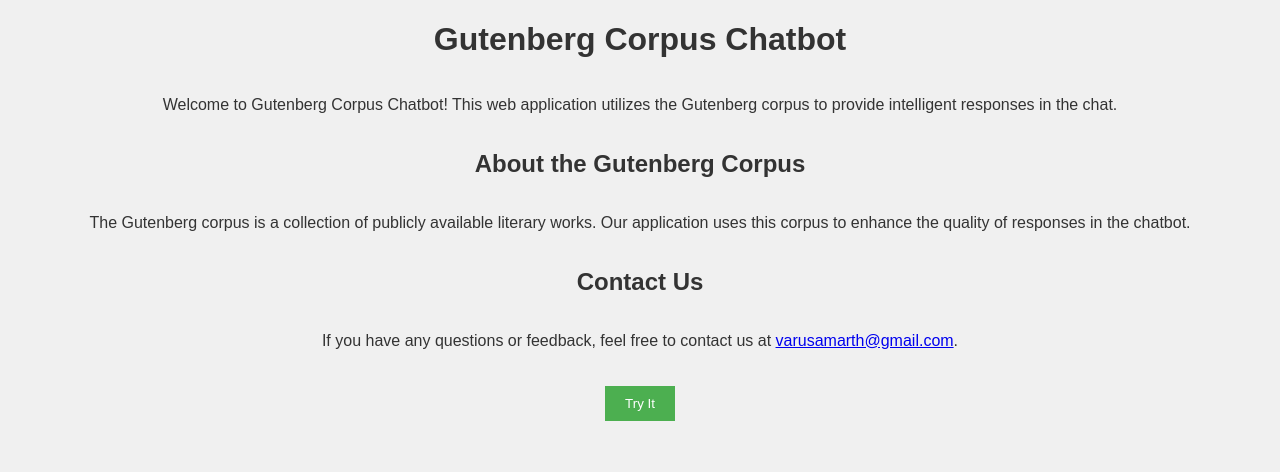
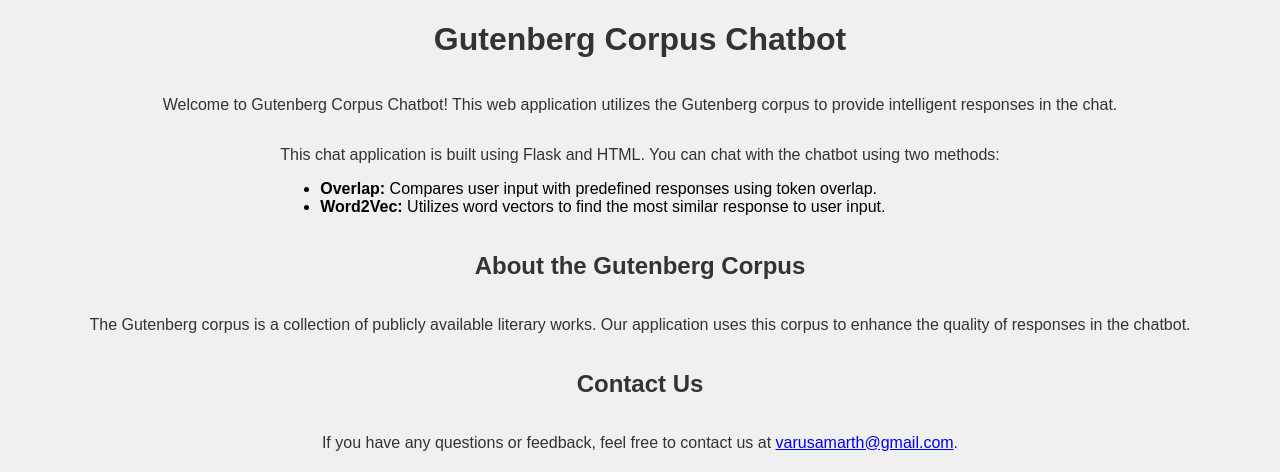
Before and after one commit to samarthvaru/Chatbot_Gutenberg_web_app, a Flask app: template templates/homepage.html in a window 1280 px wide. Shown: the top 472 px of the page. Run offline with Flask 2, Linux system fonts and the light colour scheme; the template is opened without the code that fills it, so the values that code supplies are empty; parts of the project's set-up code (start-up, migrations or seed data) failed here and were passed over.

Commit message:
final commit

```diff
--- a/app.py
+++ b/app.py
@@ -8,16 +8,18 @@
 app = Flask(__name__)
 
 # Connect to the SQLite database in the 'data' folder
-DATABASE = os.path.join(os.path.dirname(__file__), 'data', 'chat_history.db')
+database_path = os.path.join(os.path.dirname(__file__), 'data', 'chat_history.db')
 
 def get_db():
+    # Function to get the database connection from the global context
     db = getattr(g, '_database', None)
     if db is None:
-        db = g._database = sqlite3.connect(DATABASE)
+        db = g._database = sqlite3.connect(database_path)
     return db
 
 @app.teardown_appcontext
 def close_connection(exception):
+    # Function to close the database connection when the app context is torn down
     db = getattr(g, '_database', None)
     if db is not None:
         db.close()
@@ -35,6 +37,7 @@
     conn.commit()
 
 class ChatHistory:
+    # Class to represent a chat history entry
     def __init__(self, id, email, user_turn, chatbot_reply):
         self.id = id
         self.email = email
@@ -42,27 +45,70 @@
         self.chatbot_reply = chatbot_reply
 
 class VectorSimilarityCalculator:
+    """
+    Class to calculate vector similarity for chatbot responses.
+    """
     def __init__(self, responses_fname, vectors_fname):
+        """
+        Initialize the VectorSimilarityCalculator.
+
+        Args:
+            responses_fname (str): File path for chatbot responses.
+            vectors_fname (str): File path for word vectors.
+        """
         self.responses = [x.strip() for x in open(responses_fname)]
         self.word_vectors = self.load_vectors(vectors_fname)
         self.calc_query_vector = {}
         self.resp_vec = {}
 
     def tokenize(self, s):
+        """
+        Simple tokenizer.
+
+        Args:
+            s (str): Input string to tokenize.
+
+        Returns:
+            list: List of tokens after tokenization.
+        """
         tokens = s.lower().split()
         return [re.sub('\W*', '', t) for t in tokens if re.search('\w', t)]
 
     def load_vectors(self, fname):
+        """
+        Load word vectors from the specified file.
+
+        Args:
+            fname (str): File path for word vectors.
+
+        Returns:
+            dict: Dictionary mapping words to their respective vectors.
+        """
         with io.open(fname, 'r', encoding='utf-8', newline='\n', errors='ignore') as fin:
             data = {tokens[0]: list(map(float, tokens[1:])) for line in fin for tokens in [line.rstrip().split(' ')]}
         return data
 
     def normalize_vector(self, vector):
+        """
+        Normalize a vector.
+
+        Args:
+            vector (list): Input vector to normalize.
+
+        Returns:
+            list: Normalized vector.
+        """
         norm_term = sum(v ** 2 for v in vector)
         norm_term = math.sqrt(norm_term)
         return [v / norm_term for v in vector]
 
     def calculate_response_vector(self, responses):
+        """
+        Calculate and store vectors for each response in the provided list.
+
+        Args:
+            responses (list): List of responses to calculate vectors for.
+        """
         result = [0] * 300
         for res in responses:
             r_tokenize = self.tokenize(res)
@@ -77,6 +123,12 @@
             self.resp_vec[res] = result
 
     def calculate_query_vector(self, query):
+        """
+        Calculate and store the vector for the given query.
+
+        Args:
+            query (str): Query for which to calculate the vector.
+        """
         result = [0] * 300
         q_tokenize = self.tokenize(query)
         norm_vec = {word: self.normalize_vector(self.word_vectors[word]) for word in q_tokenize if word in self.word_vectors}
@@ -90,6 +142,15 @@
         self.calc_query_vector[query] = result
 
     def most_sim_overlap(self, query):
+        """
+        Find and return the most similar response to the given query using token overlap.
+
+        Args:
+            query (str): Query to find similarity for.
+
+        Returns:
+            str: Most similar response.
+        """
         q_tokenized = self.tokenize(query)
         max_sim = 0
         max_resp = "Sorry, I don't understand"
@@ -102,6 +163,15 @@
         return max_resp
 
     def calculate_similarity(self, query):
+        """
+        Calculate and return the most similar response to the given query using cosine similarity.
+
+        Args:
+            query (str): Query to find similarity for.
+
+        Returns:
+            str: Most similar response.
+        """
         max_sim = 0
         max_resp = "Sorry, I don't understand"
         query_vector = self.calc_query_vector[query]
@@ -125,16 +195,21 @@
         return max_resp
 
 
+# Routes
+
 @app.route('/')
 def home():
+    # Homepage route
     return render_template('homepage.html')
 
 @app.route('/index')
 def index():
+    # Index route
     return render_template('index.html')
 
 @app.route('/chat', methods=['POST'])
 def chat():
+    # Chat route for handling user inputs
     user_turn = request.form['user_turn']
     method = request.form['method']
     end_chat = request.form.get('end_chat')
@@ -144,7 +219,7 @@
     if end_chat:
         return redirect(url_for('index'))
 
-
+    # Choose the method for generating a chatbot response
     if method == 'overlap':
         response = vector_similarity_calculator.most_sim_overlap(user_turn)
     elif method == 'w2v':
@@ -170,6 +245,7 @@
 
 @app.route('/delete_chat', methods=['GET'])
 def delete_chat():
+    # Route to delete a specific chat entry
     user_email = request.args.get('email', '')
     user_turn = request.args.get('user_turn', '')
 
@@ -202,6 +278,7 @@
 
 @app.route('/delete_entire_chat', methods=['GET'])
 def delete_entire_chat():
+    # Route to delete the entire chat history for a user
     user_email = request.args.get('email', '')
 
     try:
@@ -219,18 +296,26 @@
 
         return jsonify(success=False, error=str(e))
 
+@app.errorhandler(500)
+def internal_server_error(e):
+    # Error handling for internal server errors
+    return render_template('error.html'), 500
+
 def query_db(query, args=(), one=False):
+    # Function to execute a database query and return the results
     cur = get_db().execute(query, args)
     rv = [ChatHistory(*row) for row in cur.fetchall()]
     cur.close()
     return (rv[0] if rv else None) if one else rv
 
 def insert_db(query, args=()):
+    # Function to insert data into the database
     conn = get_db()
     conn.execute(query, args)
     conn.commit()
 
 def clear_chat_history(user_email):
+    # Function to clear chat history for a user
     conn = get_db()
     conn.execute('DELETE FROM chat_history WHERE email = ?', (user_email,))
     conn.commit()
@@ -242,5 +327,4 @@
     vector_similarity_calculator = VectorSimilarityCalculator(responses_fname,vectors_fname)
     vector_similarity_calculator.calculate_response_vector(vector_similarity_calculator.responses)
 
-
-    app.run(host='0.0.0.0',port=5000)
+    app.run(host='0.0.0.0', port=5000)
--- a/templates/homepage.html
+++ b/templates/homepage.html
@@ -41,6 +41,14 @@
         Welcome to Gutenberg Corpus Chatbot! This web application utilizes the Gutenberg corpus to provide intelligent responses in the chat.
     </p>
 
+    <div class="info-section">
+        <p>This chat application is built using Flask and HTML. You can chat with the chatbot using two methods:</p>
+        <ul>
+            <li><strong>Overlap:</strong> Compares user input with predefined responses using token overlap.</li>
+            <li><strong>Word2Vec:</strong> Utilizes word vectors to find the most similar response to user input.</li>
+        </ul>
+    </div>
+
     <h2>About the Gutenberg Corpus</h2>
     <p>
         The Gutenberg corpus is a collection of publicly available literary works. Our application uses this corpus to enhance the quality of responses in the chatbot.
```
Also changed, not shown: templates/error.html (added, +55 -0 lines), README.txt (added), data/chat_history.db, 1 other file.
